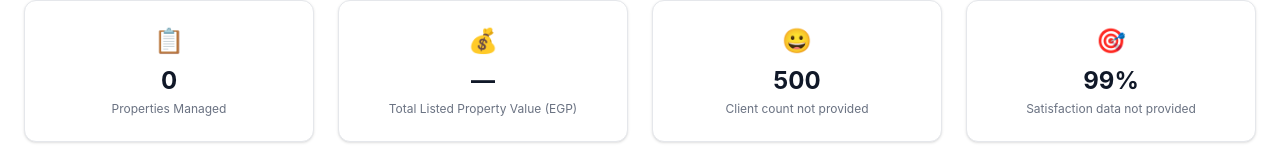
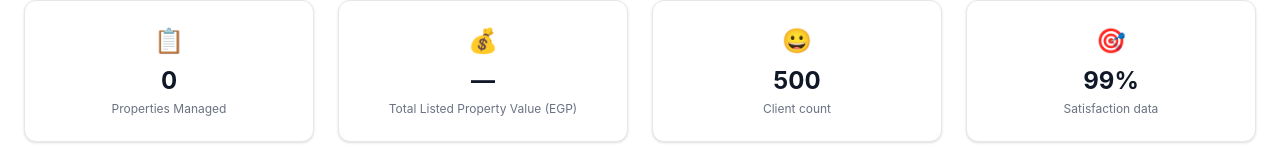
Before and after one commit to BODA102/grand-atlas-live, a React (Vite) app: page / in a window 1280 px wide. Shown: the part 634-800 px from the top of the page. Built offline with nearby package versions, Linux system fonts and the light colour scheme; no server answers.

Commit message:
Update Grand Atlas pages and branding

```diff
--- a/src/components/HomeContent.jsx
+++ b/src/components/HomeContent.jsx
@@ -79,12 +79,12 @@ export default function HomeContent() {
           <div className="bg-white border border-gray-200 rounded-xl p-6 text-center shadow-sm hover:shadow-md transition-shadow">
             <span className="text-2xl mb-2 block text-[#8B1E22]">😀</span>
             <h3 className="font-bold text-2xl text-gray-900">500</h3>
-            <p className="text-xs text-gray-500 mt-1">Client count not provided </p>
+            <p className="text-xs text-gray-500 mt-1">Client count </p>
           </div>
           <div className="bg-white border border-gray-200 rounded-xl p-6 text-center shadow-sm hover:shadow-md transition-shadow">
             <span className="text-2xl mb-2 block text-[#8B1E22]">🎯</span>
             <h3 className="font-bold text-2xl text-gray-900">99%</h3>
-            <p className="text-xs text-gray-500 mt-1">Satisfaction data not provided </p>
+            <p className="text-xs text-gray-500 mt-1">Satisfaction data </p>
           </div>
         </div>
       </section>
```
